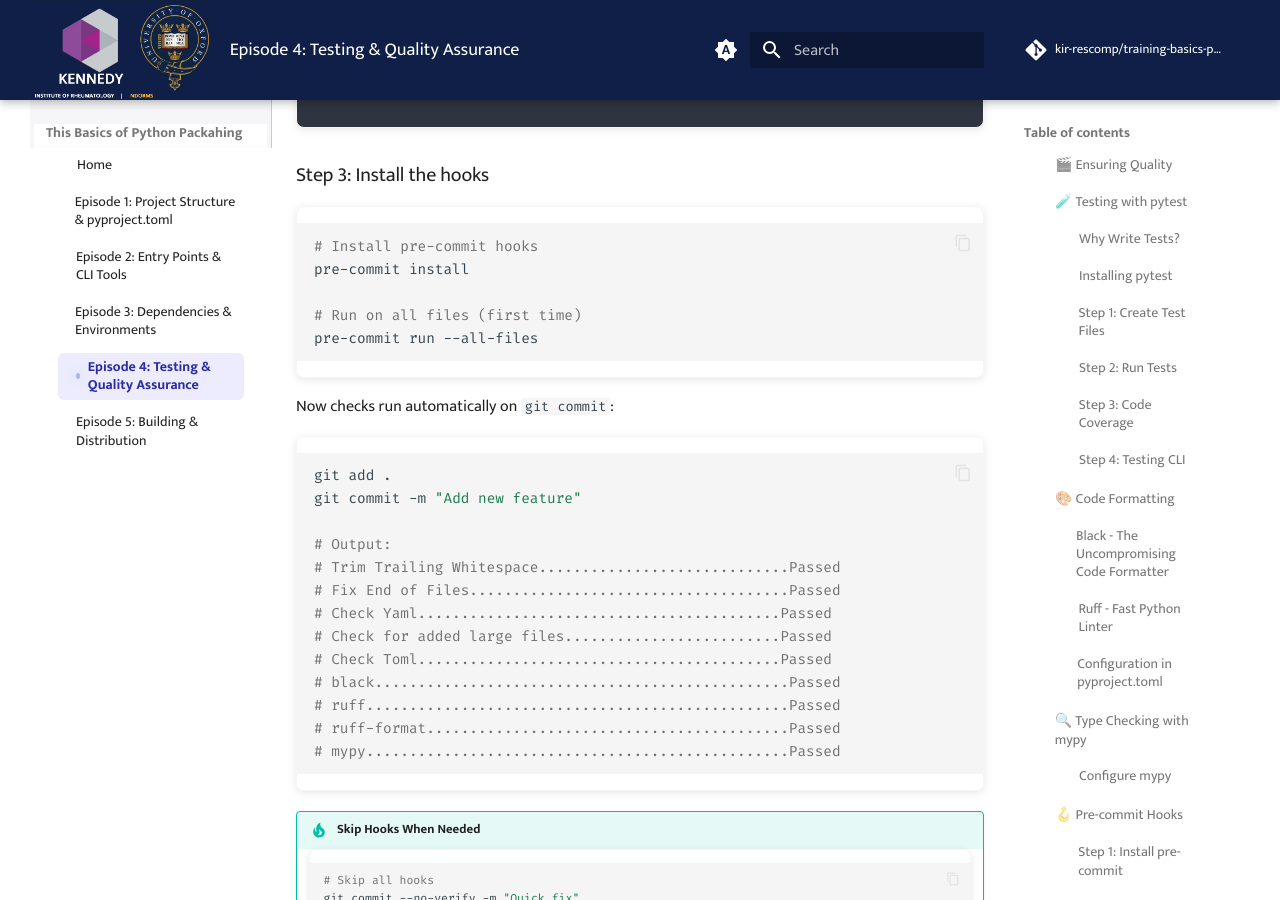
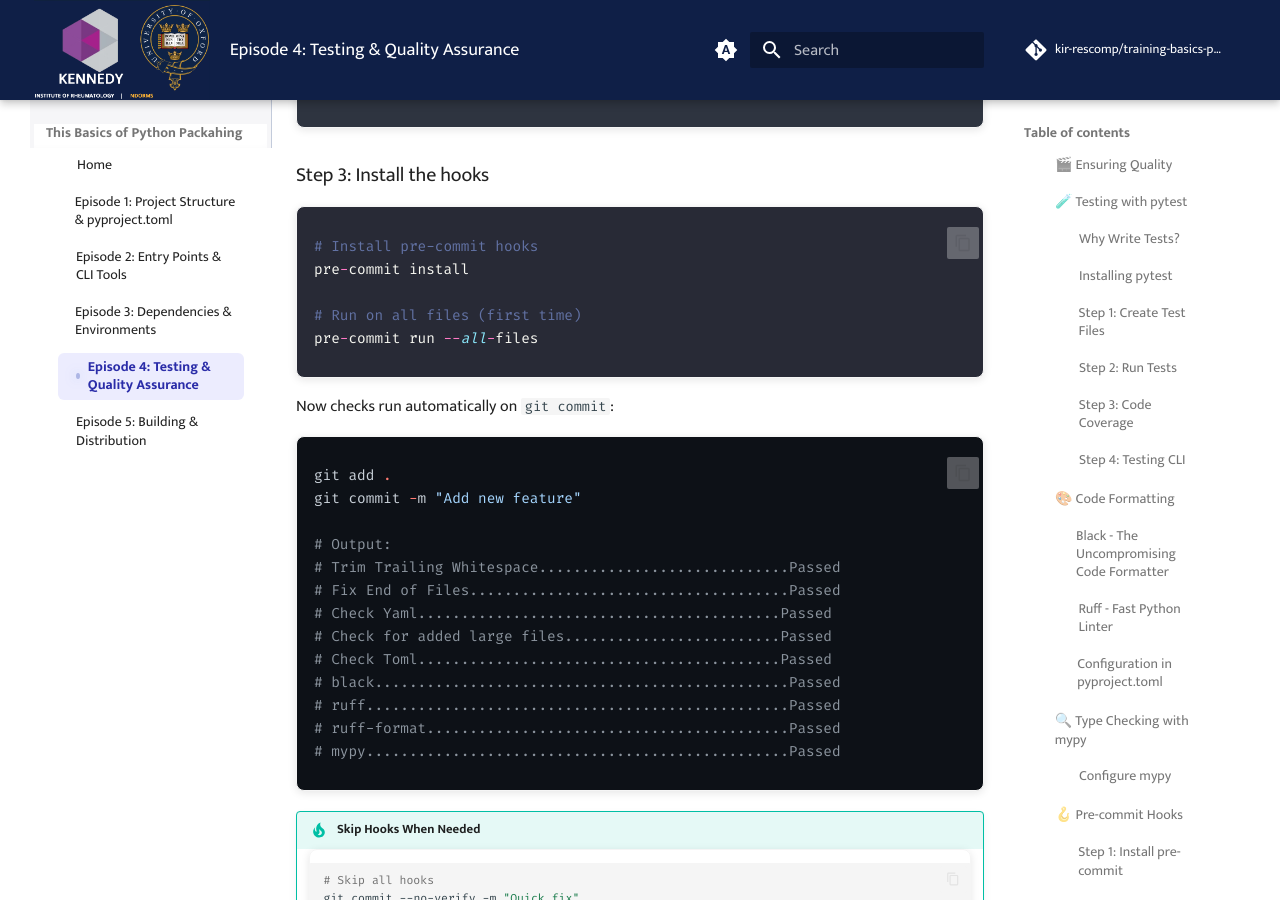
Before and after one commit to kir-rescomp/training-basics-python-packaging, an MkDocs documentation site: the page built from docs/episode-04.md, in a window 1280 px wide and 900 px high, scrolled down 10800 px. Built offline with MkDocs 1.6.1 and Material for MkDocs 9.7.7, drawn with Linux system fonts in a browser that asks for light colours; comment, search, counter and statistics services are not loaded.

Commit message:
update code block theme for pre-commit

````diff
--- a/docs/episode-04.md
+++ b/docs/episode-04.md
@@ -468,17 +468,20 @@ repos:
 
 ### Step 3: Install the hooks
 
-```bash
+<div class="dracula" markdown="1">
+```py
 # Install pre-commit hooks
 pre-commit install
 
 # Run on all files (first time)
 pre-commit run --all-files
 ```
+</div>
 
 Now checks run automatically on `git commit`:
 
-```bash
+<div class="github-dark" markdown="1">
+```py
 git add .
 git commit -m "Add new feature"
 
@@ -493,6 +496,7 @@ git commit -m "Add new feature"
 # ruff-format..........................................Passed
 # mypy.................................................Passed
 ```
+</div>
 
 !!! tip "Skip Hooks When Needed"
     ```bash
````
